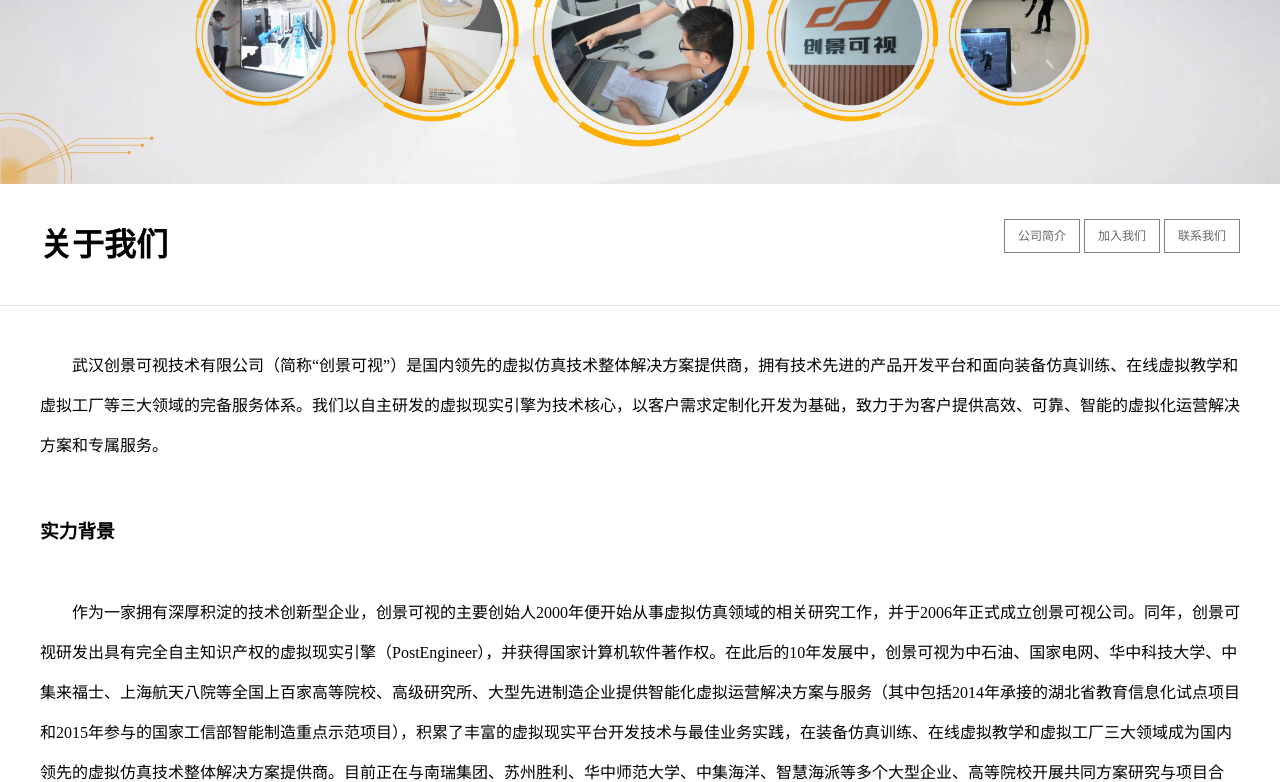
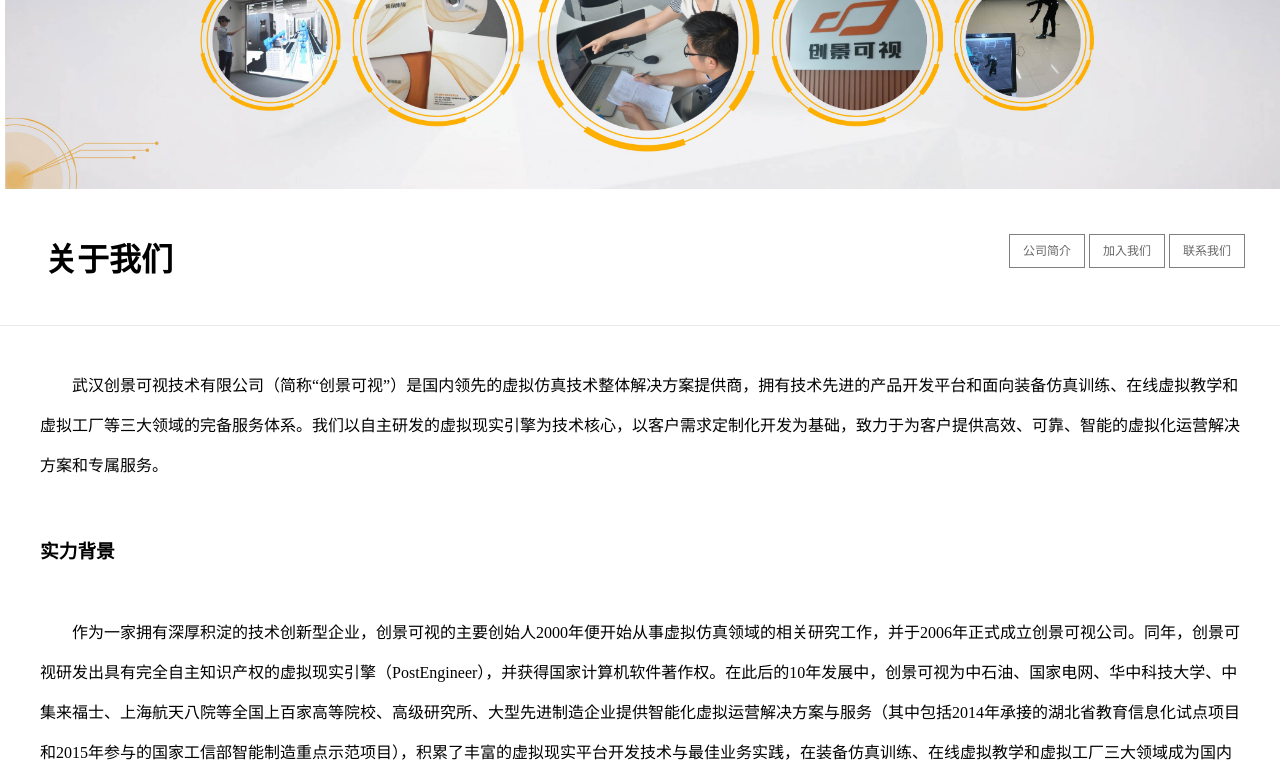
Before and after one commit to fuxingjun/fuxingjun.github.io, a plain HTML site: page demos/cjks/about.html in a window 1280 px wide. Shown: the part 300-1082 px from the top of the page. Drawn offline with Linux system fonts and the light colour scheme.

Commit message:
小小修改

```diff
--- a/demos/cjks/about.html
+++ b/demos/cjks/about.html
@@ -24,7 +24,7 @@
 	<div class="PE-box1 box">
 		<img src="images/about.jpg" alt="">
 	</div>
-	<div class="about box">
+	<div class="box about">
 		<div>
 			<h1>关于我们</h1>
 			<div>
@@ -35,7 +35,7 @@
 		</div>
 		<div class="clear"></div>
 	</div>
-	<div class="b-box1 box">
+	<div class="box b-box1">
 		<div class="section">
 			<p>武汉创景可视技术有限公司（简称“创景可视”）是国内领先的虚拟仿真技术整体解决方案提供商，拥有技术先进的产品开发平台和面向装备仿真训练、在线虚拟教学和虚拟工厂等三大领域的完备服务体系。我们以自主研发的虚拟现实引擎为技术核心，以客户需求定制化开发为基础，致力于为客户提供高效、可靠、智能的虚拟化运营解决方案和专属服务。</p>
 			<h3>实力背景</h3>
--- a/demos/cjks/css/about.css
+++ b/demos/cjks/css/about.css
@@ -47,6 +47,7 @@
 	text-align: center;
 	position: relative;
 	width: 100%;
+	padding: 5px;
 }
 .PE-box1 img{
 	display: block;
@@ -77,7 +78,7 @@
 	line-height: 32px;
 }
 .b-box1{
-	padding: 40px 0;
+	padding: 40px 5px;
 	max-width: 1200px;
 	margin: 0 auto;
 }
--- a/demos/cjks/css/layout.css
+++ b/demos/cjks/css/layout.css
@@ -81,12 +81,14 @@
 .box{
 	text-align: center;
 	padding-top: 20px;
+	padding: 5px;
 }
 .box h1{
 	margin: 40px 0;
 }
 .b-box1>div{
-	min-width: 1135px;
+	width: 95%;
+	/*min-width: 1135px;*/
 }
 .b-box1 img{
 	vertical-align: top;
@@ -125,7 +127,8 @@
 	height: 700px;
 }
 .b-box4 div img{
-	width: 1160px;
+	max-width: 1160px;
+	width: 95%;
 	height: 302px;
 }
 
--- a/demos/cjks/js/main.js
+++ b/demos/cjks/js/main.js
@@ -40,7 +40,7 @@
 );
 $('.f-right>div').hover(
 	function(){
-		console.log($(this).children().children());
+		// console.log($(this).children().children());
 		$(this).children().children().animate({top:0});
 	},
 	function(){
```
Also changed, not shown: index.html (+2 -2 lines).
